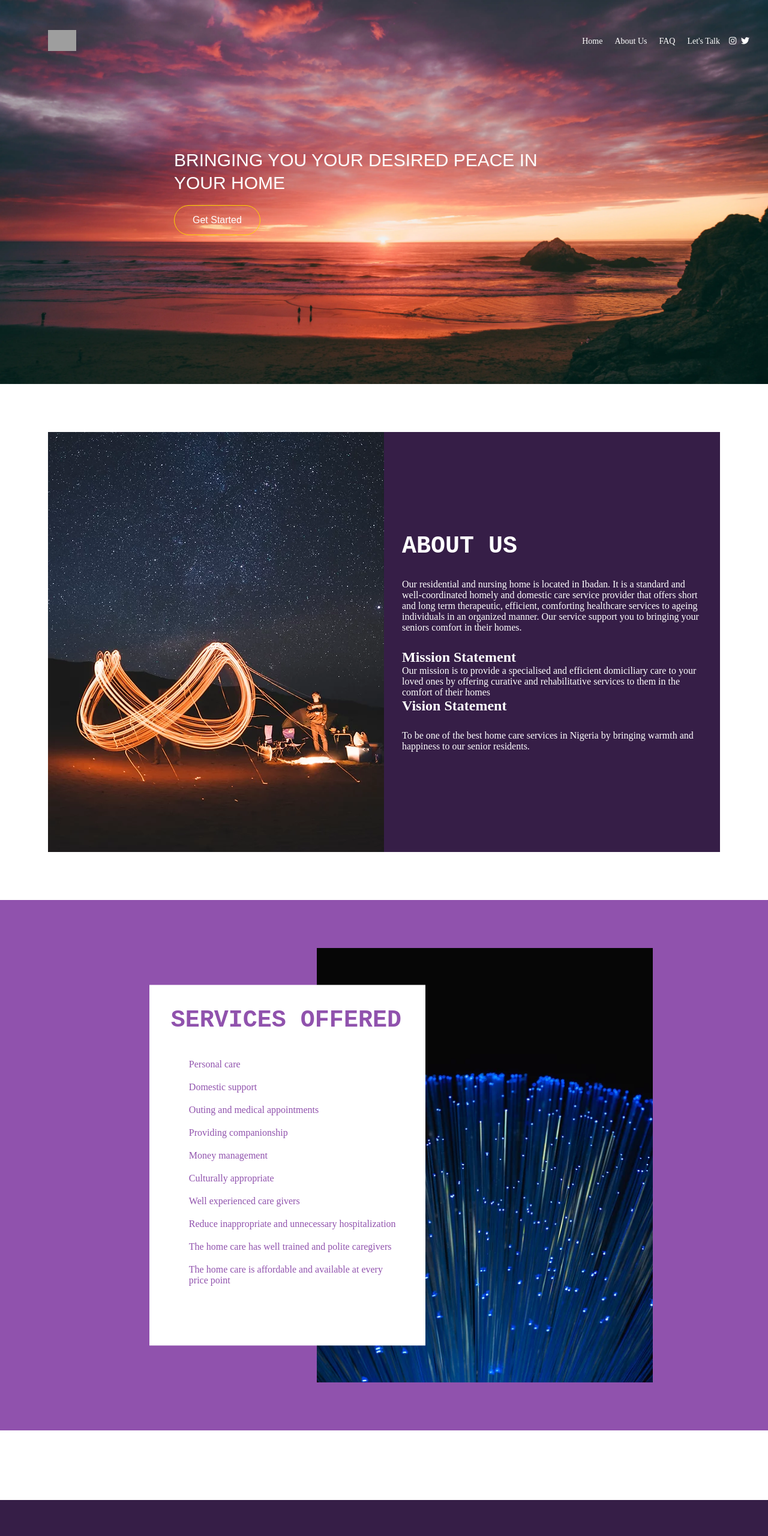
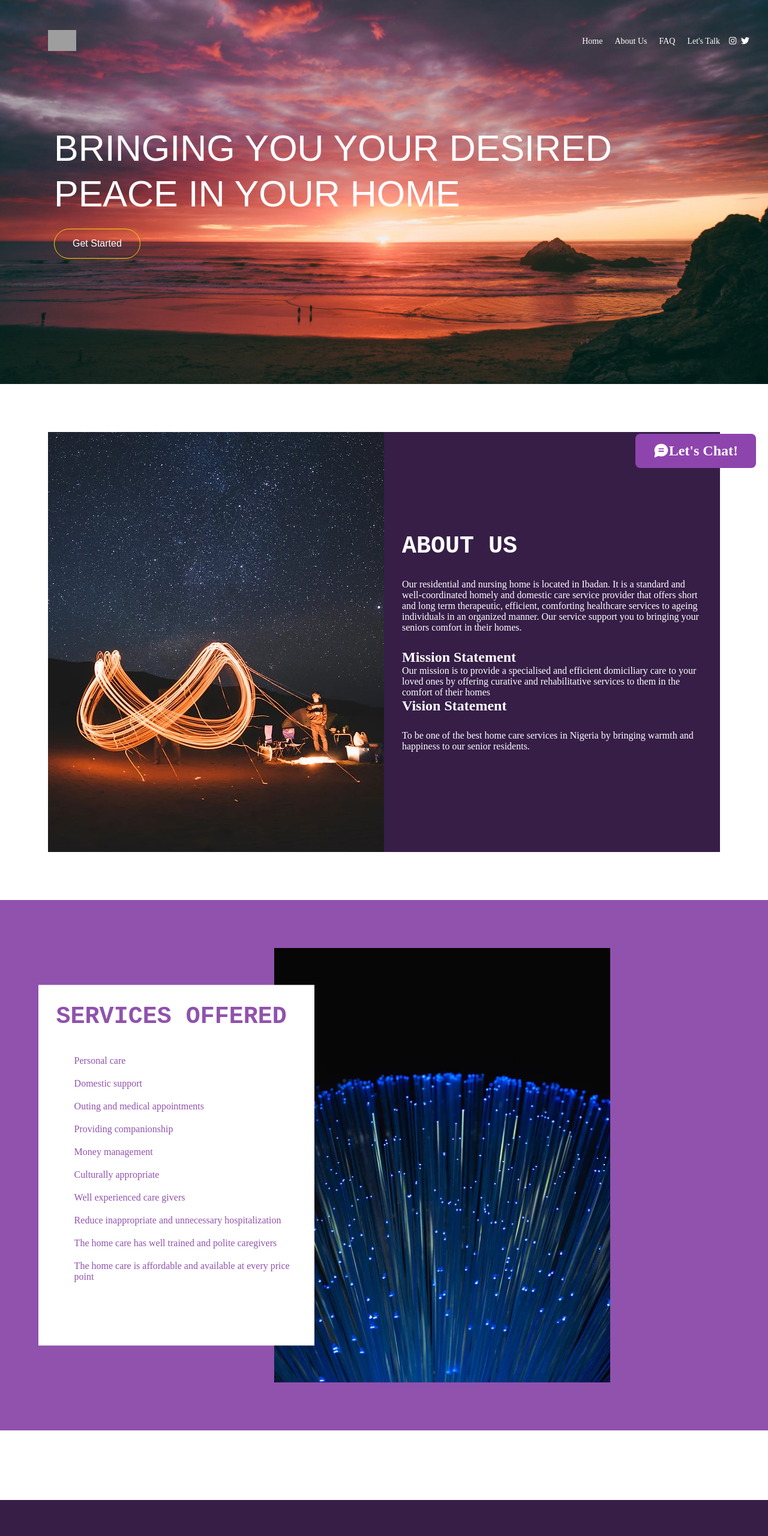
Before and after one commit to Arinpe/Elderly, a plain HTML site: page index.html in a window 1280 px wide. Shown: the top 2560 px of the page at 60% size. Drawn offline with Linux system fonts and the light colour scheme; grey boxes are pictures that could not be loaded; a web font is replaced by a local one.

Commit message:
App WhatsApp Widget

```diff
--- a/elderly.css
+++ b/elderly.css
@@ -110,6 +110,7 @@ a {
     margin: auto;
     justify-content: flex-end;
     position: relative;
+    max-width: 753px;
 }
 
 .services-section {
@@ -122,9 +123,9 @@ a {
     max-width: 460px;
     background: #fff;
     position: absolute;
-    left: 50%;
+    left: -200px;
     top: 50%;
-    transform: translate(-85%, -50%);
+    transform: translateY(-50%);
     height: 601px;
     padding: 4%;
 }
@@ -142,7 +143,7 @@ a {
     -moz-transform: translate(-50%, -50%);
     -ms-transform: translate(-50%, -50%);
     -o-transform: translate(-50%, -50%);
-    max-width: 700px
+    max-width: 1100px
 }
 
 .get-started-btn {
@@ -158,7 +159,7 @@ a {
 .headline {
     text-align: left;
     line-height: 1.25em;
-    font-size: 30px;
+    font-size: 61px;
     color: #fff;
     text-transform: uppercase;
     font-family: sans-serif;
@@ -171,6 +172,22 @@ a {
     line-height: 1.67em;
     font-weight: bold;
     font-size: 25px;
+}
+
+.widget {
+    position: fixed;
+    right: 20px;
+    bottom: 20px;
+}
+
+.widget-btn {
+    color: rgb(255, 255, 255);
+    background-color: rgb(142, 68, 173);
+    border-radius: 8px;
+    display: flex;
+    padding: 15px 30px;
+    outline: none;
+    border: none;
 }
 
 .pl-30 {
@@ -289,6 +306,14 @@ a {
   background:#000;
 }
 
+.choose-us-text {
+    top: 50%;
+    position: relative;
+    transform: translateY(-50%);
+    max-width: 392px;
+    margin: auto;
+}
+
 .faq {
     background: #F4F1F5;
 }
--- a/index.html
+++ b/index.html
@@ -136,7 +136,7 @@
             </div>
             <div class="flex-1 flex w-100">
               <div class="bg-white w-100">
-                <div class="about-text">
+                <div class="choose-us-text">
                 <h2 class="text-purple">Why you should choose us </h2>
                 <div class="flip">
                 <div class="front">
@@ -176,7 +176,7 @@
 
         <div class="faq">
           <div class="faq-heading bg-white">
-            <h1 class="text-purple w-100 text-center">FREQUENTLY ASKED QUESTION</h1>
+            <h1 class="text-purple w-100 text-center">FREQUENTLY ASKED QUESTIONS</h1>
           </div>
 
           <div class="back">
@@ -184,7 +184,9 @@
           </div>
         </div>
       </div>
-
+      <div class="widget">
+        <div  class="kMF93"><a target="_blank" href="https://api.whatsapp.com/send?phone=0802323232323" class="widget-btn" style="color: rgb(255, 255, 255); background-color: rgb(142, 68, 173); border-radius: 8px;"><svg xmlns="http://www.w3.org/2000/svg" width="32" height="32" viewBox="0 0 32 32" style="border-radius: 0px; fill: rgb(255, 255, 255); width: 26px; height: 26px; flex-shrink: 0;"><path d="M16 2C8.28 2 2 7.8 2 14.93a12.144 12.144 0 001.696 6.15l-1.668 7.51A1.16 1.16 0 003.63 29.9l6.914-3.072A14.835 14.835 0 0016 27.861c7.72 0 14-5.8 14-12.93S23.72 2 16 2zm4.508 16.32h-9.016a1.16 1.16 0 010-2.32h9.016a1.16 1.16 0 010 2.32zm0-4.638h-9.016a1.16 1.16 0 010-2.318h9.016a1.16 1.16 0 110 2.318z" fill="currentColor" fill-rule="nonzero"></path></svg><h2 data-hook="text" class="Sx0v4" style="font-family: brandon-grot-w01-light, HelveticaNeueW01-45Ligh;">Let's Chat!</h2></a></div>
+      </div>
         </main>
           <!-- [FOOTER]
  ============================================================================================================================-->
```
